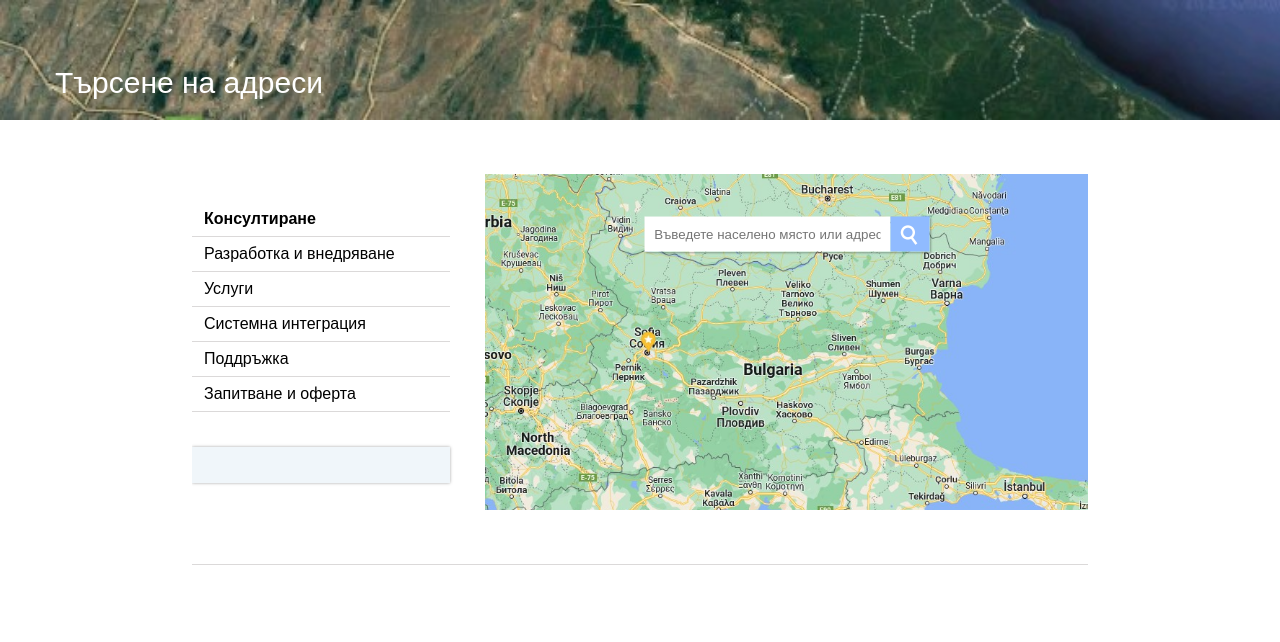
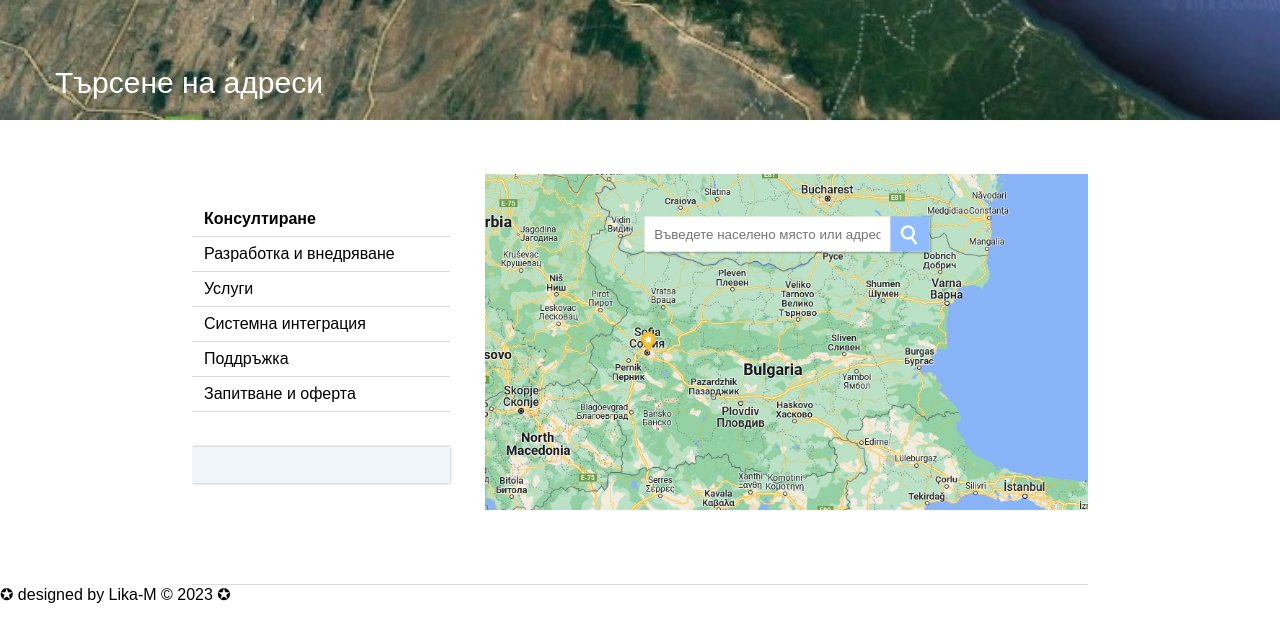
Before and after one commit to Lika-M/Address-Search-Page, a React (Create React App) app: page / in a window 1280 px wide. Shown: the top 642 px of the page. Built offline with nearby package versions, Linux system fonts and the light colour scheme.

Commit message:
Code refactoring and adding simple footer.

```diff
--- a/src/components/list/addressList/AddressList.js
+++ b/src/components/list/addressList/AddressList.js
@@ -7,13 +7,18 @@ const AddressList = ({ list, isFound }) => {
         <section className={styles.list}>
             {list.length > 0 &&
                 <>
+                    <div className={styles.separator}></div>
                     <h2 className={styles['list-title']}>Намерени съвпадения:</h2>
                     <div className={styles.address}>
                         {list.map((x, i) => <AddressItem key={i} content={x} />)}
                     </div>
                 </>}
             {!list.length && isFound &&
-                <h2 className={styles['list-title']}>Не са открити съвпадения:</h2>}
+                <>
+                    <div className={styles.separator}></div>
+                    <h2 className={styles['list-title']}>Не са открити съвпадения:</h2>
+                    </>}
+
         </section>
     );
 }
--- a/src/components/search/Search.js
+++ b/src/components/search/Search.js
@@ -132,9 +132,18 @@ const Search = () => {
                 </article>
             </section>
 
-            <div className={styles.separator}></div>
+
 
             <AddressList list={result.data} isFound={result.isFound} />
+
+            <footer className={styles.footer}>
+                <>
+                    <div className={styles.separator}></div>
+                    <div className={styles['footer-text']}>
+                        &#10026; designed by Lika-M &copy; 2023 &#10026;
+                    </div>
+                </>
+            </footer>
 
         </div>
     );
```
